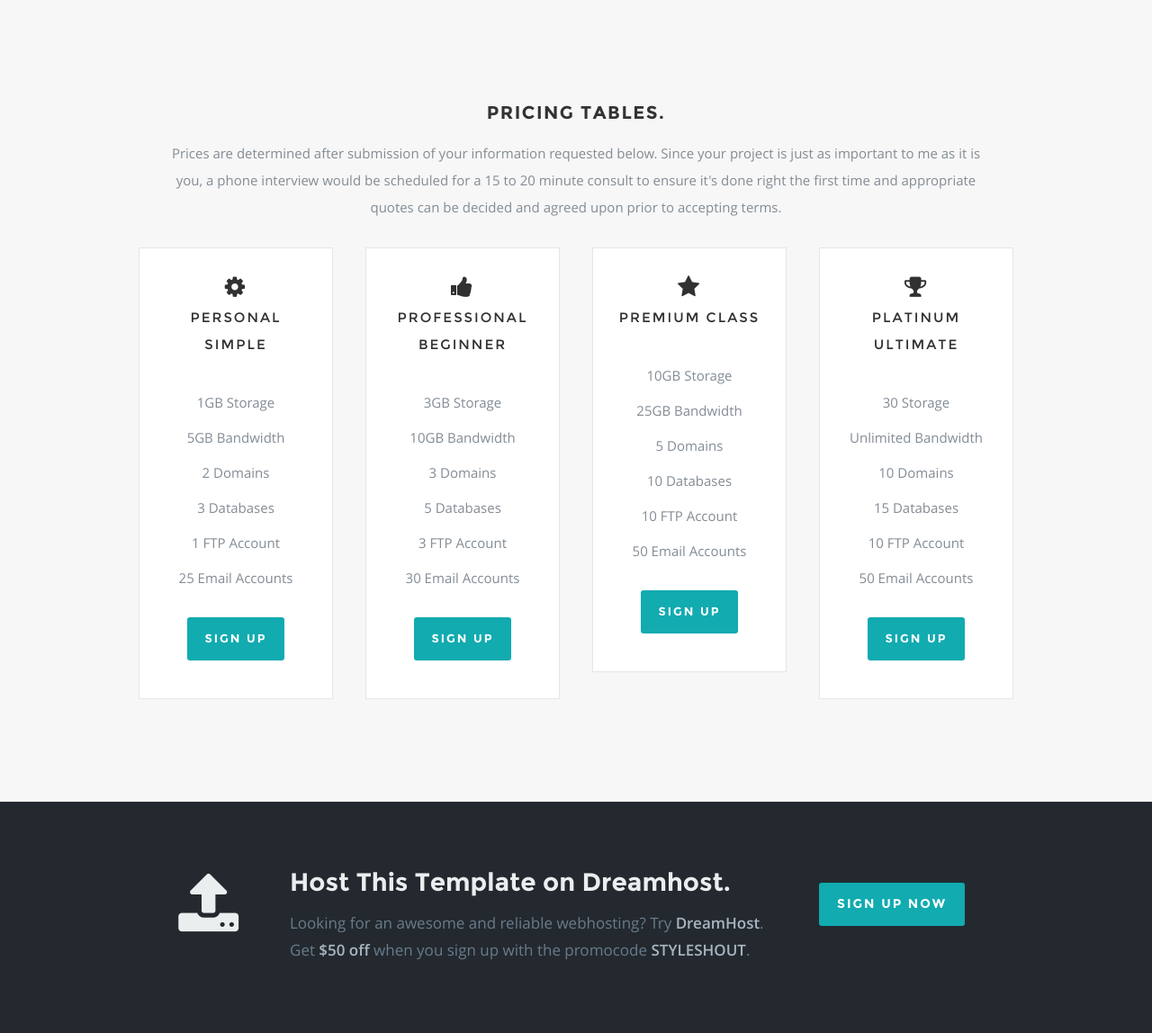
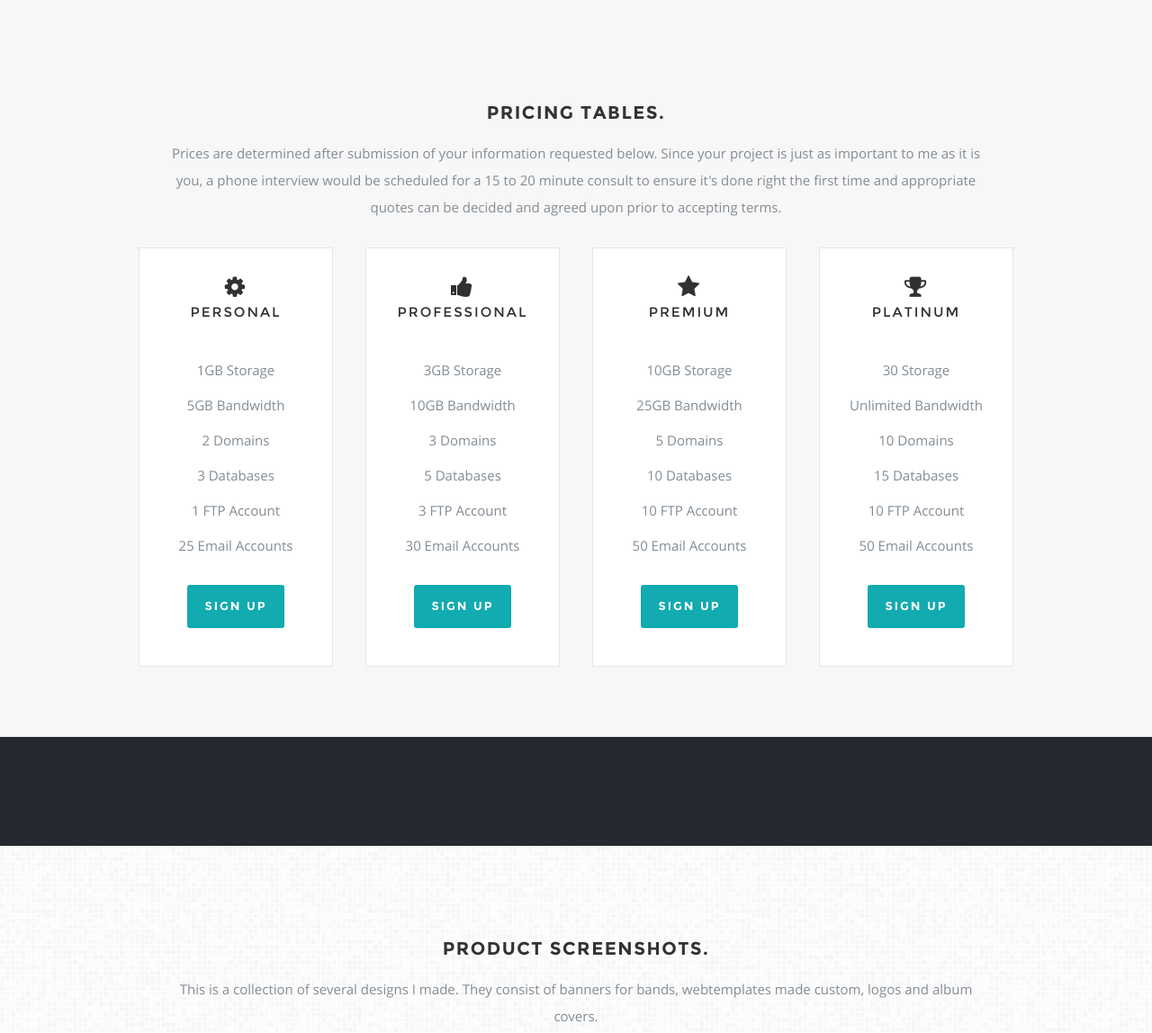
Before and after one commit to neophoenix733/portfolio, a PHP site: page /index.html in a window 1280 px wide. Shown: the part 2432-3580 px from the top of the page at 90% size. Run offline with PHP 8.4, Linux system fonts and the light colour scheme; some libraries are stand-ins or nearby versions.

Commit message:
latest design updated dependencies met

```diff
--- a/css/layout.css
+++ b/css/layout.css
@@ -303,8 +303,10 @@ ul#nav li.current a { color: #fff; }
    background: #fff;
    border: 1px solid #E6E6E6;
    text-align: center;
-   margin-bottom: 36px;
+   margin-bottom: 0px;
 }
+
+
 .plan-title {
   	font: 15px/30px 'montserrat-regular', sans-serif;
   	padding: 30px 20px 6px 20px;
@@ -315,7 +317,7 @@ ul#nav li.current a { color: #fff; }
 }
 .plan-title .fa {
   	display: block;
-  	margin-bottom: 6px;
+  	margin-bottom: 0px;
    font-size: 26px;
 }
 .plan-price {
--- a/index.html
+++ b/index.html
@@ -192,7 +192,7 @@
 
                <div class="price-block">
 
-                  <h3 class="plan-title"><i class="fa fa-cog"></i>Personal Simple</h3>
+                  <h3 class="plan-title"><i class="fa fa-cog"></i>Personal</h3>
                   <p class="plan-price"> <span></span></p>
 
                   <ul class="features">
@@ -216,7 +216,7 @@
 
                <div class="price-block">
 
-                  <h3 class="plan-title"><i class="fa fa-thumbs-up"></i>Professional Beginner</h3>
+                  <h3 class="plan-title"><i class="fa fa-thumbs-up"></i>Professional</h3>
                   <p class="plan-price"><span></span></p>
 
                   <ul class="features">
@@ -240,7 +240,7 @@
 
                <div class="price-block">
 
-                  <h3 class="plan-title"><i class="fa fa-star"></i>Premium Class</h3>
+                  <h3 class="plan-title"><i class="fa fa-star"></i>Premium</h3>
                   <p class="plan-price"><span></span></p>
 
                   <ul class="features">
@@ -264,7 +264,7 @@
 
                <div class="price-block">
 
-                  <h3 class="plan-title"><i class="fa fa-trophy"></i>Platinum Ultimate</h3>
+                  <h3 class="plan-title"><i class="fa fa-trophy"></i>Platinum</h3>
                   <p class="plan-price"><span></span></p>
 
                   <ul class="features">
@@ -298,22 +298,7 @@
 
          <div class="two columns header-col">
 
-            <h1><span>Get Hosting.</span></h1>
 
-         </div>
-
-         <div class="seven columns">
-
-            <h2><a href="http://www.dreamhost.com/r.cgi?287326|STYLESHOUT">Host This Template on Dreamhost.</a></h2>
-            <p>Looking for an awesome and reliable webhosting? Try <a href="http://www.dreamhost.com/r.cgi?287326|STYLESHOUT"><span>DreamHost</span></a>.
-					Get <span>$50 off</span> when you sign up with the promocode <span>STYLESHOUT</span>.
-					<!-- Simply type	the promocode in the box labeled “Promo Code” when placing your order. --></p>
-
-         </div>
-
-         <div class="three columns action">
-
-            <a href="http://www.dreamhost.com/r.cgi?287326|STYLESHOUT" class="button">Sign Up Now</a>
 
          </div>
 
@@ -554,9 +539,7 @@
          <div class="six columns info">
 
 
-            <p id="footerContent">This is Photoshop's version  of Lorem Ipsum. Proin gravida nibh vel velit auctor aliquet.
-            Aenean sollicitudin, lorem quis bibendum auctor, nisi elit consequat ipsum, nec sagittis sem
-            nibh id elit. Duis sed odio sit amet nibh vulputate cursus a sit amet mauris.
+            <p id="footerContent">Neophoenix Software is an independent organization designed to fit the needs of application and web development purposes, this is not a third-party entity or affiliate of hosting or software companies catered to specific organizations or business classifications.
             </p>
 
          </div>
```
